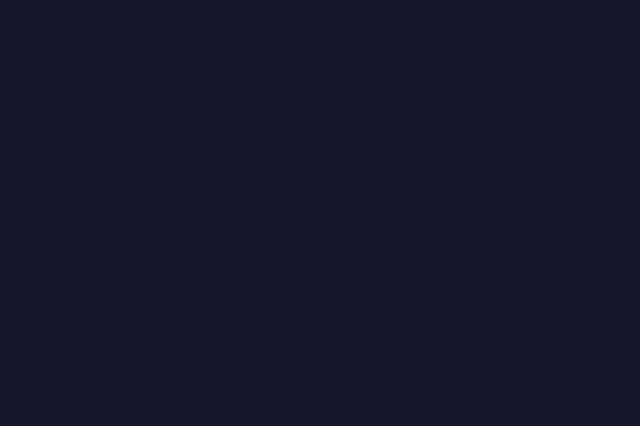
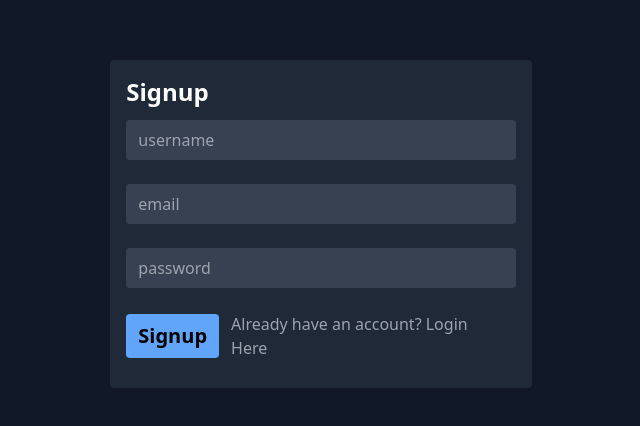
Before and after one commit to rushikesh226/Kazam-EV-Tech, a React (Create React App) app in the folder kazam-fsd/: page /signup in a window 1280 px wide. Before the commit this address had no page. Shown: the part 144-570 px from the top of the page, without its empty margins (319-959 px from the left). Built offline with nearby package versions, Linux system fonts and the light colour scheme.

Commit message:
frontend

```diff
--- a/kazam-fsd/src/App.js
+++ b/kazam-fsd/src/App.js
@@ -5,10 +5,12 @@ import {Route,Routes } from 'react-router-dom';
 import ImportantTasks from './Pages/ImportantTasks';
 import CompletedTasks from './Pages/CompletedTasks';
 import IncompleteTasks from './Pages/IncompleteTasks';
+import SignUp from './Pages/SignUp';
+import Login from './Pages/Login';
 
 function App() {
   return (
-    <div className="bg-gray-900 text-white h-screen p-2">
+    <div className="bg-gray-900 text-white h-screen p-2 relative">
       <Routes>
         <Route exact path="/" element={<Home/>}>
         <Route index element={<AllTasks/>}></Route>
@@ -16,6 +18,8 @@ function App() {
         <Route path="/completedTasks" element={<CompletedTasks/>}></Route>
         <Route path="/incompleteTasks" element={<IncompleteTasks/>}></Route>
         </Route>
+        <Route path="/signup" element={<SignUp/>}></Route>
+        <Route path="/login" element={<Login/>}></Route>
       </Routes>
     </div>
   );
--- a/kazam-fsd/src/Components/Home/Cards.jsx
+++ b/kazam-fsd/src/Components/Home/Cards.jsx
@@ -3,7 +3,7 @@ import { CiHeart } from "react-icons/ci";
 import { FaEdit } from "react-icons/fa";
 import { MdDelete } from "react-icons/md";
 import { IoAddCircleSharp } from "react-icons/io5";
-const Cards = ({home}) => {
+const Cards = ({home,setInputDiv}) => {
     const data=[
         {
             title: "Introduction to JavaScript",
@@ -52,7 +52,7 @@ const Cards = ({home}) => {
         })
       }
       {home==="true" && <div className='bg-gray-800 rounded-sm p-4 flex flex-col justify-center items-center text-gray-300 hover:scale-105 hover:cursor-pointer transition-all duration-300'>
-      <IoAddCircleSharp className='text-5xl'/>
+      <button onClick={()=>setInputDiv("fixed")}><IoAddCircleSharp className='text-5xl'/></button>
                 <h2 className='text-300 mt-4'>Add Task</h2>
             </div>}
     </div>
--- /dev/null
+++ b/kazam-fsd/src/Components/Home/InputData.jsx
@@ -0,0 +1,35 @@
+import React from "react";
+import { RxCross2 } from "react-icons/rx";
+const InputData = ({inputDiv,setInputDiv}) => {
+  return (
+    <>
+      <div className={`${inputDiv} top-0 left-0 bg-gray-800 opacity-50 h-screen w-full`}></div>
+      <div className={`${inputDiv} top-0 left-0 flex items-center justify-center h-screen w-full`}>
+        <div className="w-3/6 bg-gray-900 p-4 rounded">
+          <div className="flex justify-end">
+            <button className="text-2xl" onClick={()=>setInputDiv("hidden")}>
+              <RxCross2 />
+            </button>
+          </div>
+          <input
+            type="text"
+            placeholder="Enter Title"
+            className="px-2 py-2 rounded w-full bg-gray-700 my-3"
+          />
+          <textarea
+            name="description"
+            className="px-2 py-2 rounded w-full bg-gray-700 my-3"
+            cols="30"
+            rows="10"
+            placeholder="Enter Description"
+          ></textarea>
+          <button className="px-3 py-2 bg-blue-400 rounded text-black text-xl font-semibold">
+            Submit
+          </button>
+        </div>
+      </div>
+    </>
+  );
+};
+
+export default InputData;
--- a/kazam-fsd/src/Pages/AllTasks.jsx
+++ b/kazam-fsd/src/Pages/AllTasks.jsx
@@ -1,18 +1,22 @@
-import React from 'react'
+import React, { useState } from 'react'
 import Cards from '../Components/Home/Cards'
 import { IoAddCircleSharp } from "react-icons/io5";
+import InputData from '../Components/Home/InputData';
 
 const AllTasks = () => {
-  return (
+    const [inputDiv,setInputDiv]=useState("hidden")
+  return (<>
     <div>
         <div className='w-full flex items-end justify-end  px-4 py-2'>
-            <button>
+            <button onClick={()=>setInputDiv("fixed")}>
             <IoAddCircleSharp className='text-5xl text-gray-300 hover:text-gray-100 transition-all duration-300'/>
 
             </button>
         </div>
-     <Cards home="true"/>
+     <Cards home="true" setInputDiv={setInputDiv}/>
     </div>
+    <InputData inputDiv={inputDiv} setInputDiv={setInputDiv}/>
+    </>
   )
 }
 
--- /dev/null
+++ b/kazam-fsd/src/Pages/Login.jsx
@@ -0,0 +1,20 @@
+import React from 'react'
+import { Link } from 'react-router-dom'
+
+const Login = () => {
+  return (
+    <div className='h-[90vh] flex items-center justify-center'>
+        <div className='p-4 w-2/6 rounded bg-gray-800'>
+        <div className='text-2xl font-semibold'>Login</div>
+        <input type="username" name="username" placeholder='username' className='px-3 py-2 my-3 bg-gray-700 w-full rounded'/>
+        <input type="password" name="password" placeholder='password' className='px-3 py-2 my-3 bg-gray-700 w-full rounded'/>
+        <div className='w-full flex justify-between items-center'>
+        <button className='bg-blue-400 text-xl font-semibold text-black px-3 py-2 rounded '>Login</button>
+        <Link to="/signup" className='p-3 text-l text-gray-400 hover:text-gray-200'>Don't have an account? Signup Here</Link>
+        </div>
+        </div>
+    </div>
+  )
+}
+
+export default Login
--- /dev/null
+++ b/kazam-fsd/src/Pages/SignUp.jsx
@@ -0,0 +1,21 @@
+import React from 'react'
+import { Link } from 'react-router-dom'
+
+const SignUp = () => {
+  return (
+    <div className='h-[90vh] flex items-center justify-center'>
+        <div className='p-4 w-2/6 rounded bg-gray-800'>
+        <div className='text-2xl font-semibold'>Signup</div>
+        <input type="username" name="username" placeholder='username' className='px-3 py-2 my-3 bg-gray-700 w-full rounded'/>
+        <input type="email" name="email" placeholder="email" required className='px-3 py-2 my-3 bg-gray-700 w-full rounded'/>
+        <input type="password" name="password" placeholder='password' className='px-3 py-2 my-3 bg-gray-700 w-full rounded'/>
+        <div className='w-full flex justify-between items-center'>
+        <button className='bg-blue-400 text-xl font-semibold text-black px-3 py-2 rounded '>Signup</button>
+        <Link to="/login" className='p-3 text-l text-gray-400 hover:text-gray-200'>Already have an account? Login Here</Link>
+        </div>
+        </div>
+    </div>
+  )
+}
+
+export default SignUp
```
